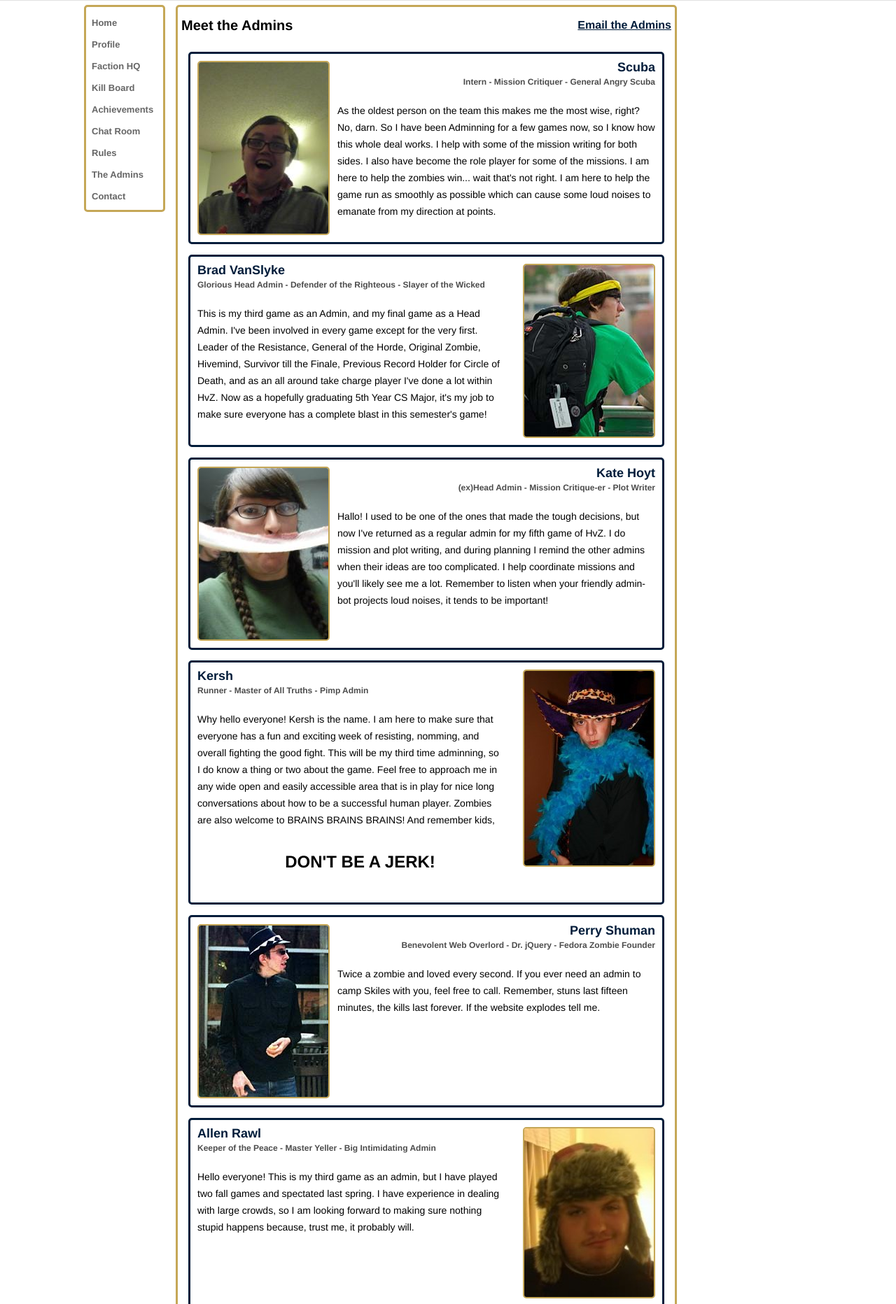
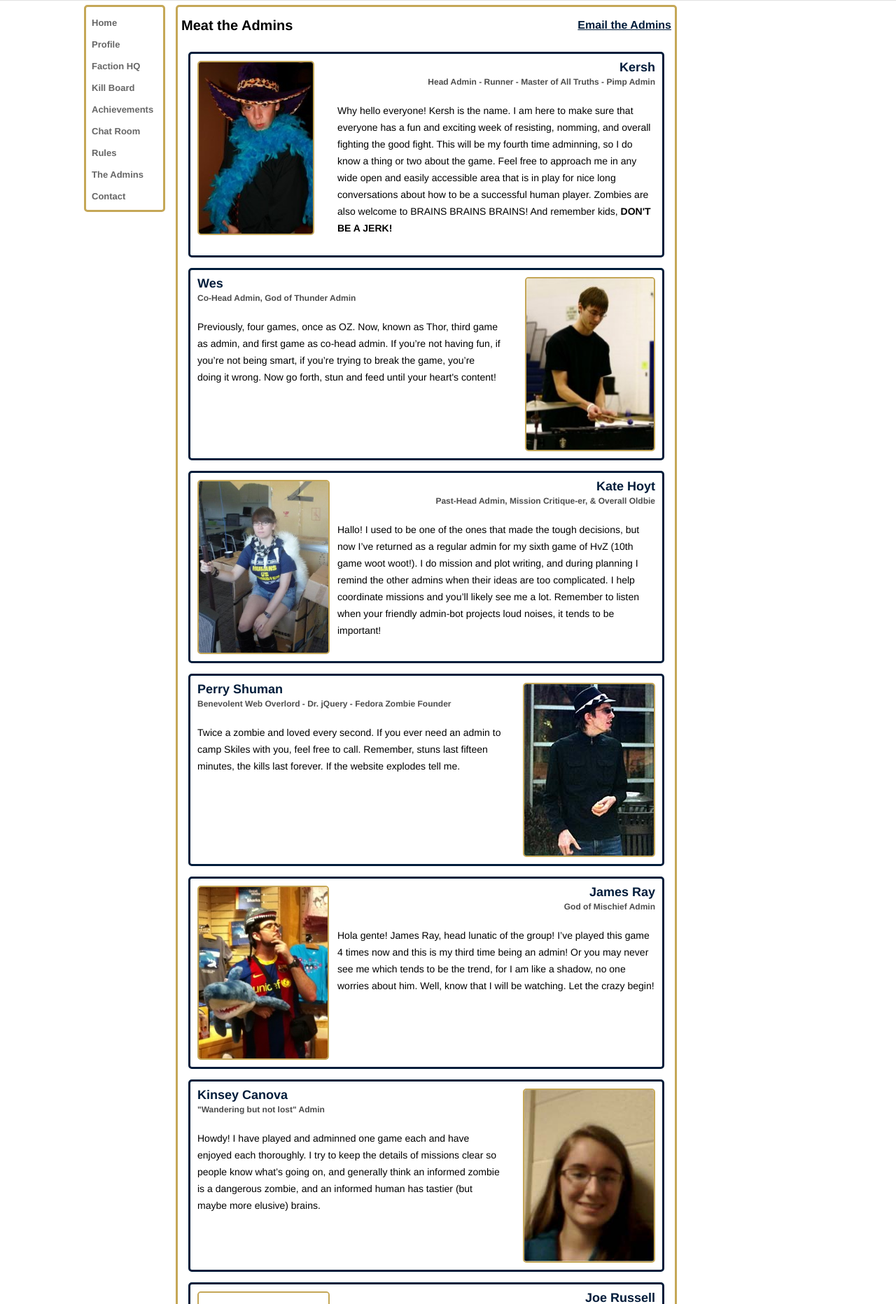
Before and after one commit to Noirbot/HvZ, a PHP site: page /the_admins.php in a window 1280 px wide. Shown: the part 170-2034 px from the top of the page at 70% size. Run offline with PHP 8.4, Linux system fonts and the light colour scheme; data that the repository does not hold is empty; grey boxes are pictures that could not be loaded.

Commit message:
Meating the new fall admins.

```diff
--- a/css/base.css
+++ b/css/base.css
@@ -106,7 +106,7 @@ input, textarea, select { background: #fff; border: 1px solid #d7b350; font-fami
 	.mta0 {border:3px solid #001C3A; margin:15px 10px; border-radius:5px; -moz-border-radius:5px; padding:10px; overflow:auto;
 		<!-- [if IE] width:100% -->;}
 	.mta0 p:after{;}
-	.mta0 img{ border:2px solid #c5a757; border-radius:5px; -moz-border-radius:5px; float:left;}
+	.mta0 img{ border:2px solid #c5a757; border-radius:5px; -moz-border-radius:5px; float:left; height: 245px; width: 185;}
 	.mta0 h3{font-size:18px;line-height:18px; margin: 0px; text-align:right; }
 	.mta0 h4{margin:0px; font-size:12px; text-align:right;}
 	.mta0 p{ padding-left:200px;}
@@ -114,7 +114,7 @@ input, textarea, select { background: #fff; border: 1px solid #d7b350; font-fami
 	.mta1 {border:3px solid #001C3A; margin:10px; border-radius:5px; -moz-border-radius:5px; padding:10px; overflow:auto;
 		<!-- [if IE] width:100% -->;}
 	.mta1 p:after{;}
-	.mta1 img{ border:2px solid #c5a757; border-radius:5px; -moz-border-radius:5px; float:right;}
+	.mta1 img{ border:2px solid #c5a757; border-radius:5px; -moz-border-radius:5px; float:right; height: 245px; width: 185;}
 	.mta1 h3{font-size:18px;line-height:18px; margin: 0px;}
 	.mta1 h4{margin:0px; font-size:12px;}
 	.mta1 p{padding-right:220px;}
--- a/the_admins.php
+++ b/the_admins.php
@@ -30,47 +30,39 @@
 
    <div id="content" class="">
 
-		<h2 style="display:inline; float:left;line-height:18px;">Meet the Admins</h2>
+		<h2 style="display:inline; float:left;line-height:18px;">Meat the Admins</h2>
 		<h3 style="display:inline; float:right; line-height:18px;"><a href="contact.php">Email the Admins</a></h3>
 		<p style="clear:both; line-height:0px;">&nbsp;</p>
 
 		<div class="mta0">
-			<img src="images/admins/scuba.jpg">
-			<h3>Scuba</h3>
-			<h4 id="scuba"> Intern - Mission Critiquer - General Angry Scuba</h4>
+			<img src="images/admins/PIMP_ADMIN.jpg">
+			<h3>Kersh</h3>
+			<h4 id="kersh"> Head Admin - Runner - Master of All Truths - Pimp Admin</h4>
 			<p>
-				As the oldest person on the team this makes me the most wise, right? No, darn. So I have been Adminning for a few games now, so I know how this whole deal works. I help with some of the mission writing for both sides. I also have become the role player for some of the missions. I am here to help the zombies win... wait that's not right. I am here to help the game run as smoothly as possible which can cause some loud noises to emanate from my direction at points.
+				Why hello everyone! Kersh is the name. I am here to make sure that everyone has a fun and exciting week of resisting, nomming, and overall fighting the good fight. This will be my fourth time adminning, so I do know a thing or two about the game. Feel free to approach me in any wide open and easily accessible area that is in play for nice long conversations about how to be a successful human player. Zombies are also welcome to BRAINS BRAINS BRAINS! And remember kids,
+				<strong>DON'T BE A JERK!</strong>
 			</p>
 		</div>
 
        <div class="mta1">
-			<img src="images/admins/brad.jpg">
-			<h3>Brad VanSlyke</h3>
-            <h4 id="brad"> Glorious Head Admin - Defender of the Righteous - Slayer of the Wicked</h4>
+			<img src="images/admins/wes.jpg">
+			<h3>Wes</h3>
+            <h4 id="wes"> Co-Head Admin, God of Thunder Admin</h4>
 			<p>
-				This is my third game as an Admin, and my final game as a Head Admin.  I've been involved in every game except for the very first.  Leader of the Resistance, General of the Horde, Original Zombie, Hivemind, Survivor till the Finale, Previous Record Holder for Circle of Death, and as an all around take charge player I've done a lot within HvZ.  Now as a hopefully graduating 5th Year CS Major, it's my job to make sure everyone has a complete blast in this semester's game!
+				Previously, four games, once as OZ. Now, known as Thor, third game as admin, and first game as co-head admin. If you&#x2019;re not having fun, if you&#x2019;re not being smart, if you&#x2019;re trying to break the game, you&#x2019;re doing it wrong. Now go forth, stun and feed until your heart's content!
 			</p>
 		</div>
 
        <div class="mta0">
 			<img src="images/admins/kake.jpg">
 			<h3>Kate Hoyt</h3>
-			<h4 id="kake"> (ex)Head Admin - Mission Critique-er - Plot Writer</h4>
+			<h4 id="kake"> Past-Head Admin, Mission Critique-er, &amp; Overall Oldbie</h4>
 			<p>
-                Hallo! I used to be one of the ones that made the tough decisions, but now I've returned as a regular admin for my fifth game of HvZ. I do mission and plot writing, and during planning I remind the other admins when their ideas are too complicated. I help coordinate missions and you'll likely see me a lot. Remember to listen when your friendly admin-bot projects loud noises, it tends to be important!
+                Hallo! I used to be one of the ones that made the tough decisions, but now I&#x2019;ve returned as a regular admin for my sixth game of HvZ (10th game woot woot!). I do mission and plot writing, and during planning I remind the other admins when their ideas are too complicated. I help coordinate missions and you&#x2019;ll likely see me a lot. Remember to listen when your friendly admin-bot projects loud noises, it tends to be important!
            </p>
 		</div>
 
 		<div class="mta1">
-			<img src="images/admins/PIMP_ADMIN.jpg">
-			<h3>Kersh</h3>
-            <h4 id="kersh"> Runner - Master of All Truths - Pimp Admin</h4>
-			<p>
-				Why hello everyone! Kersh is the name. I am here to make sure that everyone has a fun and exciting week of resisting, nomming, and overall fighting the good fight. This will be my third time adminning, so I do know a thing or two about the game. Feel free to approach me in any wide open and easily accessible area that is in play for nice long conversations about how to be a successful human player. Zombies are also welcome to BRAINS BRAINS BRAINS! And remember kids, <h1><center>DON'T BE A JERK!</center></h1>
-			</p>
-		</div>
-
-		<div class="mta0">
 			<img src="images/admins/perry.jpg">
 			<h3>Perry Shuman</h3>
 			<h4 id="perry"> Benevolent Web Overlord - Dr. jQuery - Fedora Zombie Founder</h4>
@@ -79,58 +71,30 @@
 			</p>
 		</div>
 
-		<div class="mta1">
-			<img src="images/admins/allen.jpg">
-			<h3>Allen Rawl</h3>
-			<h4 id="allen"> Keeper of the Peace - Master Yeller - Big Intimidating Admin</h4>
+		<div class="mta0">
+			<img src="images/admins/james.jpg">
+			<h3>James Ray</h3>
+			<h4 id="ray"><span style="color: white">Invisible Admin,</span> God of Mischief Admin</h4>
 			<p>
-				Hello everyone! This is my third game as an admin, but I have played two fall games and spectated last spring. I have experience in dealing with large crowds, so I am looking forward to making sure nothing stupid happens because, trust me, it probably will.
-			</p>
+                Hola gente! James Ray, head lunatic of the group!  I&#x2019;ve played this game 4 times now and this is my third time being an admin! Or you may never see me which tends to be the trend, for I am like a shadow, no one worries about him. Well, know that I will be watching. Let the crazy begin!
+            </p>
 		</div>
 
-		<div class="mta0">
-			<img src="images/admins/wes.jpg">
-			<h3>Wes Hunt</h3>
-			<h4 id="wes"> God of Thunder Admin</h4>
-			<p>
-				Hey there, nice to meat you! The name's Wes, but you might have heard of me as Thor, God of Thunder. I've played four games, twice surviving to the finish and once as your friendly neighborhood OZ. Please, for the love of the gods, don't do anything stupid/unsafe because I haven't lost my patience in seven years, and I don't think you want to anger the mighty Thor.
-			</p>
-
-		</div>
-
-		<div class="mta1">
-			<img src="images/admins/james.jpg">
-			<h3>James Ray</h3>
-			<h4 id="ray"> God of Mischief Admin</h4>
-			<p>
-                Hola gente! James Ray, head lunatic of the group!  I've played this game 4 times now and this is my second time being an admin! Or you may never see me which tends to be the trend, for I am like a shadow, no one worries about him. Well, know that I will be watching. Let the crazy begin!			</p>
-		</div>
-
-       <div class="mta0">
+       <div class="mta1">
            <img src="images/admins/kinsey.jpg">
            <h3>Kinsey Canova</h3>
            <h4 id="kinsey"> "Wandering but not lost" Admin</h4>
            <p>
-               Howdy!  I have played one game previously, spending a reasonable amount of time on both sides.  This is my first time as an admin, so I look forward to helping things and whatever else run smoothly in addition to watching the events of game week play out.
-           </p>
-
-       </div>
-
-       <div class="mta1">
-           <img src="images/admins/dewey.jpg">
-           <h3>Dewey Holland</h3>
-           <h4 id="dewey"> Waterjet Master - Ex-Runner Zombie</h4>
-           <p>
-               Peace and Long Life. I am Dewey Holland. A 4th year Mechanical Engineer who has only played two games. However, I was the crazy guy who purposefully went zombie. The reason being to put on a good show and make the game more interesting. This is my first time as an admin. However, I still want to put on a good show. So don't fear the stun timer, don't be a jerk, and have some fun.
+               Howdy!  I have played and adminned one  game each and have enjoyed each thoroughly.  I try to keep the details of missions clear so people know what&#x2019;s going on, and generally think an informed zombie is a dangerous zombie, and an informed human has tastier (but maybe more elusive) brains.
            </p>
        </div>
 
        <div class="mta0">
            <img src="images/admins/joe.jpg">
            <h3>Joe Russell</h3>
-           <h4 id="joe"> The Thousand-Titled Man - The Alpha - The Second - ...</h4>
+           <h4 id="joe"> The Walking Apocalypse</h4>
            <p>
-               Elen s&iacute;la lumenn' omentielvo. I am Joe the Lightning Fist. Long has my family stood guard against the zombie hordes in the cold northlands. I have participated in HvZ twice and have now ascended to the realms of the Admins. I know the rules forwards and backwards and the gaps in between. I believe that if you die a hero, you rise again to see yourself become a zombie. See you in the field!
+               Elen s&iacute;la lumenn&#x2019; omentielvo. I am Joe the Lightning Fist. Long has my family stood guard against the zombie hordes in the cold northlands. I have participated in HvZ twice and this will be my second game after ascending to the realms of the Admins. I know the rules forwards and backwards and the gaps in between. Just give me a good ship and a star to fly her to. I believe that if you die a hero, you rise again to see yourself become a zombie. See you in the field!
            </p>
 
        </div>
@@ -138,13 +102,58 @@
        <div class="mta1">
            <img src="images/admins/colin.jpg">
            <h3>Colin Sanders</h3>
-           <h4 id="colin"> The Colonel - Obsessive Email Checker</h4>
+           <h4 id="colin"> The Colonel - The Doctor</h4>
            <p>
-               If you ask me for chicken, I will stun you. If you are a human, I will follow you to Woodruff to get some. I've played one game, and this is my first time as an admin, but don't try and tell me sock ricochets don't count, and don't be around me if you aren't having fun. That is all.
+               Hello everyone! I&#x2019;m a second-time admin, one-time player. I like to resolve disputes, answer e-mails, and bring epic music to epic missions. In this game, F is not for fire that burns down the whole town, so go to missions and have fun or I will smite you. May your life be spent bravely, and may your death be glorious!
            </p>
        </div>
 
-		<div class="mta0">
+       <div class="mta0">
+           <img src="images/admins/albert.jpg">
+           <h3>Albert</h3>
+           <h4 id="albert"> The Evil Twin</h4>
+           <p>
+               Greetings!  I have played the game twice before, and am now a first-semester admin.   I hope to enjoy making this game awesome for everybody.  Be warned:  I do have an identical twin brother on campus.  Tag and zombify him, not me.  Happy hunting!
+           </p>
+       </div>
+
+       <div class="mta1">
+           <img src="images/admins/daniel.jpg">
+           <h3>Daniel</h3>
+           <h4 id="daniel"> Nerdfighter Admin</h4>
+           <p>
+               Hey guys!  I&#x2019;ve played 4 games, 2 as a human and 2 as a zombie (once OZ!).  This is my first time as an admin and I look forward to helping at all the missions I can.  Be safe, go to missions, and remember, Don&#x2019;t Forget to be Awesome!
+           </p>
+       </div>
+
+       <div class="mta0">
+           <img src="images/admins/somi.jpg">
+           <h3>So-mi Yoon</h3>
+           <h4 id="somi"> Newblet Admin(let)</h4>
+           <p>
+               Good mornin&#x2019;, good afternoon, and good evening! The name&#x2019;s So-mi and I&#x2019;ll be joining the Admin team this year. I&#x2019;ve played HvZ twice, going into the finale as a human once and a zombie the next. Though I may be new to admin-ing, I certainly am not new at gently reprimanding rule-breakers, trolls, and unpleasant people. If you break a rule, I will break you (... Maybe... Most likely). At any rate, have fun and play smart (camping out at Klaus until 11PM is not having fun OR playing smart ;) )!
+           </p>
+       </div>
+
+       <div class="mta1">
+           <img src="images/admins/josh.jpg">
+           <h3>Josh Holley</h3>
+           <h4 id="josh"> Not Sarcastic At All Admin</h4>
+           <p>
+               General rule of thumb: If I am speaking, I am probably being sarcastic. Take that as you will. Hello! I have been part of the game since I was talked into joining freshman year by a friend, so, after 4 games, I decided to try my hand at admining. Zombies shall always prevail, so do not expect me to give you humans the time of day. Get your brain devoured, then you can speak to me. Remember, surviving as a human is only half the game, so do not be lame and rage quit when you inevitably become a zombie. Exact revenge on the humans left and enjoy the game.
+           </p>
+       </div>
+
+       <div class="mta0">
+           <img src="images/admins/tucker.jpg">
+           <h3>Tucker Elliott</h3>
+           <h4 id="tucker"> M. Night Shamalamadingdong</h4>
+           <p>
+               Greetings players! I&#x2019;m a first-time admin who's played the game 4 times. You probably remember me as the guy who played as a war correspondent filming the apocalypse last game (on a related note, I swear I&#x2019;ll release that footage eventually). I&#x2019;m primarily in charge of the plot this year, and we&#x2019;re trying something new in cooperation with BuzzStudios, so I&#x2019;m the guy to (thank/swear vigorously at) if it (works out/fails miserably). Oh, and the safe word is 'banana'. Have fun!
+           </p>
+       </div>
+
+		<div class="mta1">
 			<img src="images/admins/vince.jpg">
 			<h3>Vince Pedicino</h3>
 			<h4 id = "vince"> HvZ's Favorite Mad Professor</h4>
```
Also changed, not shown: images/admins/contact.php (deleted, +0 -138 lines), images/admins/albert.jpg (added), images/admins/brad.jpg (deleted), images/admins/daniel.jpg (added), images/admins/dewey.jpg (deleted), images/admins/josh.jpg (added), images/admins/kake.jpg, images/admins/kinsey.png (deleted), images/admins/scuba.jpg (deleted), images/admins/somi.jpg (added), images/admins/stephen.jpg (deleted), images/admins/tucker.jpg (added), images/admins/wes.PNG (deleted).
